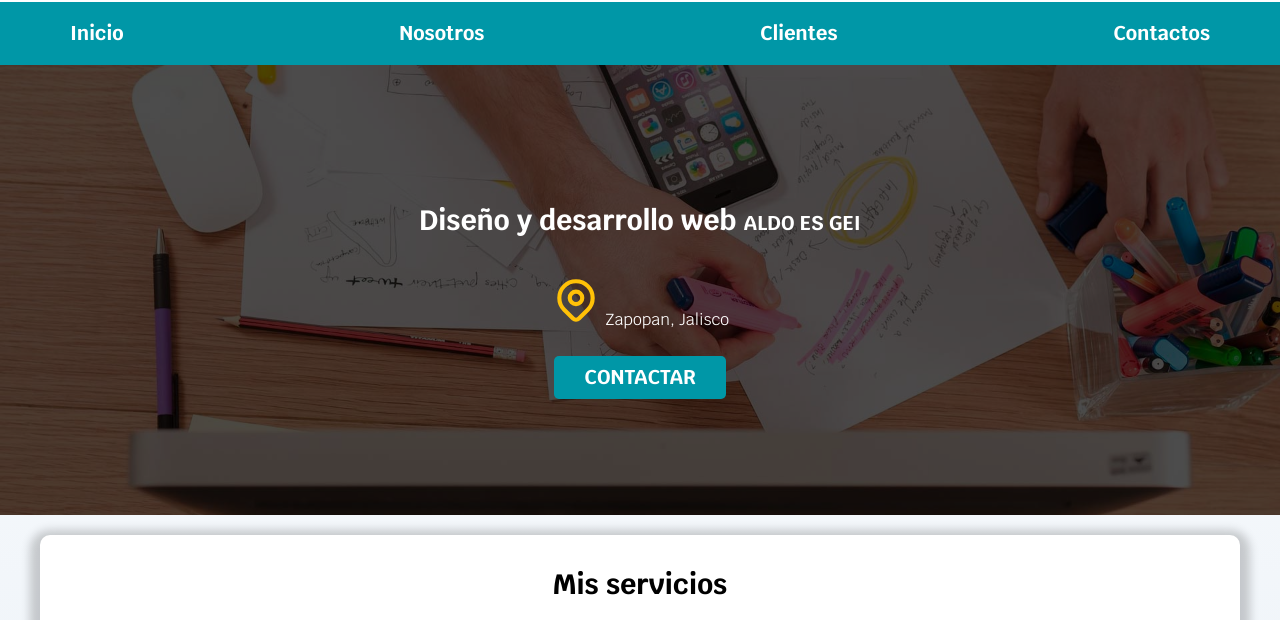
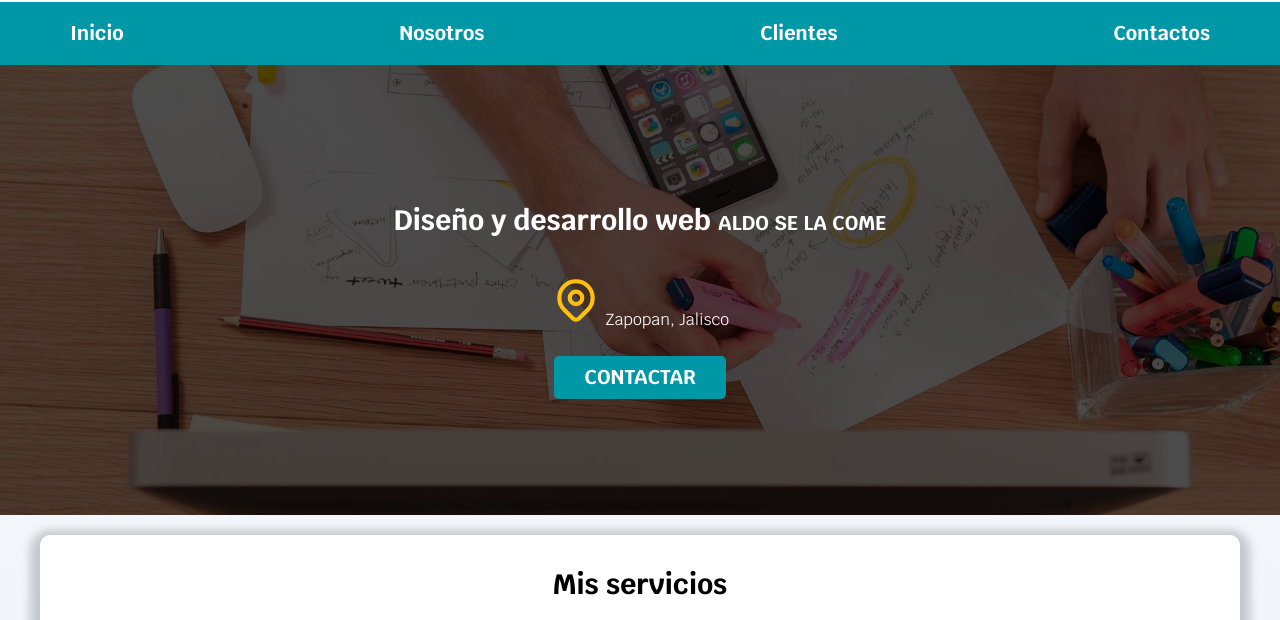
Before and after one commit to unBro2786/Sitio-web-freelancer-practica-tutorial, a plain HTML site: page index.html in a window 1280 px wide. Shown: the part 93-713 px from the top of the page. Drawn offline with Linux system fonts and the light colour scheme.

Commit message:
no quiero que me funen

```diff
--- a/index.html
+++ b/index.html
@@ -39,7 +39,7 @@
     <!-- Creo que con section los pones dentro de un contenedor para en el futuro acomodarlos horizontalmente con CSS -->
     <section class="hero">
         <div class="contenido-hero">
-            <h2>Diseño y desarrollo web <span>aldo es gei</span></h2>
+            <h2>Diseño y desarrollo web <span>aldo se la come</span></h2>
             <p>
                 <svg class="pin-map" xmlns="http://www.w3.org/2000/svg" viewBox="0 0 24 24" fill="none" stroke="currentColor" stroke-linecap="round" stroke-linejoin="round" width="50" height="50" stroke-width="2">
                     <path d="M9 11a3 3 0 1 0 6 0a3 3 0 0 0 -6 0"></path>
```
